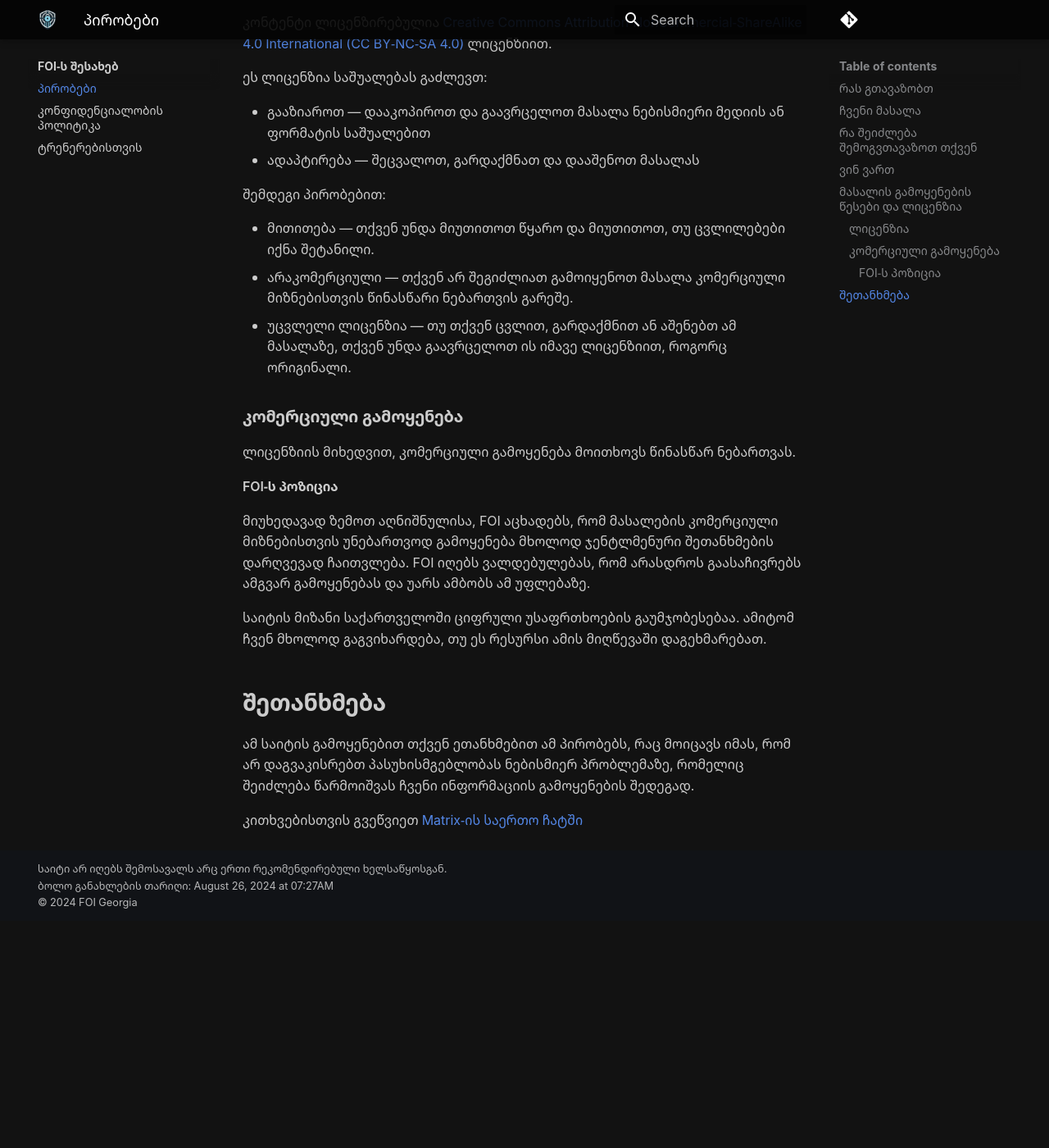
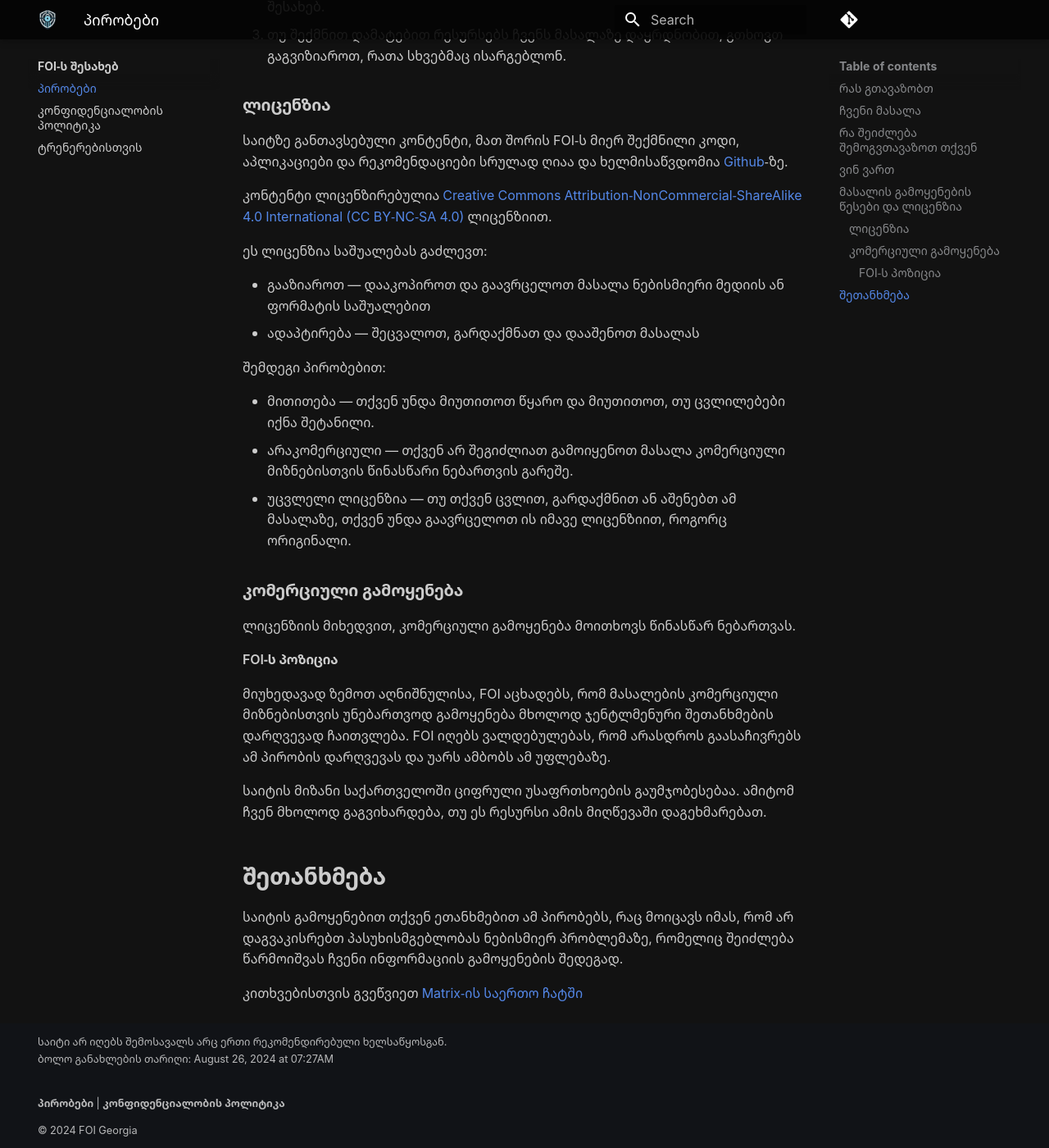
Before and after one commit to foige/security.foi.ge, an MkDocs documentation site: the page built from docs/about/tos.md, in a window 1280 px wide and 1400 px high, scrolled down 1880 px. Shown: the whole window at 82% size. Built offline with MkDocs 1.6.1 and Material for MkDocs 9.7.7, drawn with Linux system fonts in a browser that asks for light colours; plug-ins that fetch from the network failed and are left out; comment, search, counter and statistics services are not loaded; before the commit the page ends 3003 px from its top, so only the background shows below that; some of the changed text lies outside the part shown.

```diff
--- a/docs/about/tos.md
+++ b/docs/about/tos.md
@@ -80,7 +88,7 @@ FOI დამოუკიდებელი ოპერაციაა, რო
 
 მიუხედავად ზემოთ აღნიშნულისა, FOI აცხადებს, რომ მასალების კომერციული მიზნებისთვის უნებართვოდ
 გამოყენება მხოლოდ ჯენტლმენური შეთანხმების დარღვევად ჩაითვლება.
-FOI იღებს ვალდებულებას, რომ არასდროს გაასაჩივრებს ამგვარ გამოყენებას და უარს ამბობს ამ უფლებაზე.
+FOI იღებს ვალდებულებას, რომ არასდროს გაასაჩივრებს ამ პირობის დარღვევას და უარს ამბობს ამ უფლებაზე.
 
 
 საიტის მიზანი საქართველოში ციფრული უსაფრთხოების გაუმჯობესებაა. ამიტომ ჩვენ მხოლოდ გაგვიხარდება, თუ
--- a/theme/partials/copyright.html
+++ b/theme/partials/copyright.html
@@ -3,7 +3,11 @@
         საიტი არ იღებს შემოსავალს არც ერთი რეკომენდირებული ხელსაწყოსგან.
         </br>
         ბოლო განახლების თარიღი: {{ build_date_utc.strftime('%B %d, %Y at %I:%M%p') }}
-        </br>
+        </br></br>
+        <p>
+            <a href="/about/tos/"><b>პირობები</b></a> |
+            <a href="/about/privacy/"><b>კონფიდენციალობის პოლიტიკა</b></a>
+        </p>
         &copy; 2024 FOI Georgia
     </div>
 </div>
```
Also changed, not shown: other parts of docs/about/tos.md (+12 -4 lines), docs/about/index.md (+1 -1 lines), docs/about/privacy.md (+2 -3 lines).
